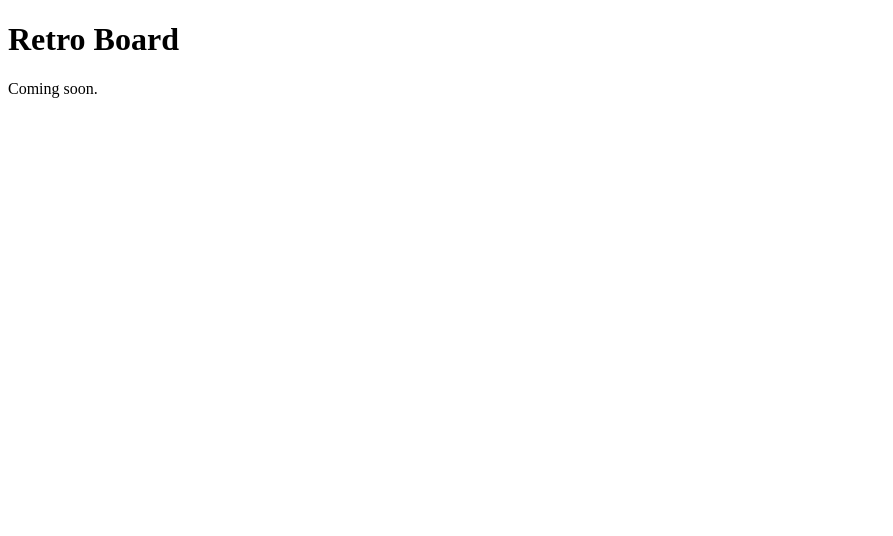
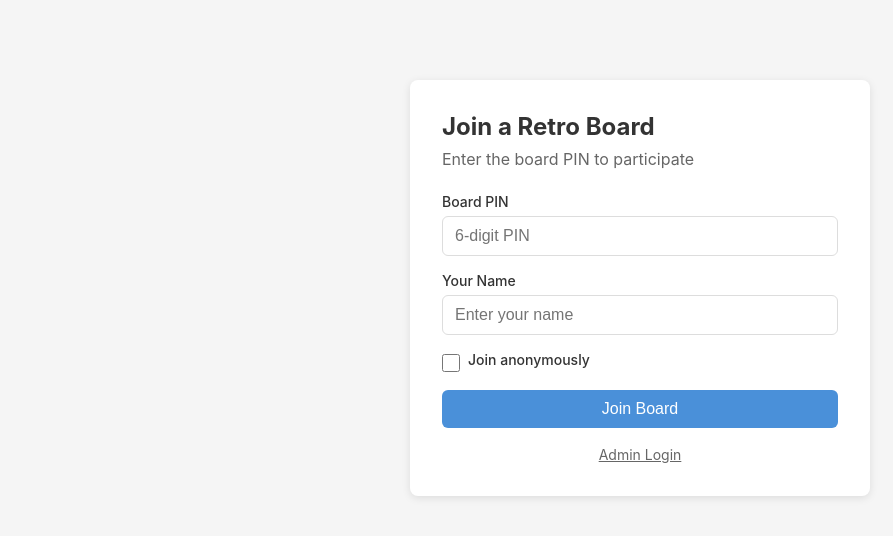
Before and after one commit to odeloglos/retro-board, a website: page public/index.html in a window 1280 px wide. Shown: the whole page, without its empty margins (0-893 px from the left). Drawn offline with Linux system fonts and the light colour scheme.

Commit message:
feat: add join page frontend

```diff
--- /dev/null
+++ b/public/css/style.css
@@ -0,0 +1,113 @@
+* {
+  margin: 0;
+  padding: 0;
+  box-sizing: border-box;
+}
+
+body {
+  font-family: -apple-system, BlinkMacSystemFont, 'Segoe UI', Roboto, sans-serif;
+  background: #f5f5f5;
+  color: #333;
+  min-height: 100vh;
+}
+
+.container {
+  max-width: 500px;
+  margin: 80px auto;
+  padding: 0 20px;
+}
+
+.card-form {
+  background: #fff;
+  border-radius: 8px;
+  padding: 32px;
+  box-shadow: 0 2px 8px rgba(0, 0, 0, 0.1);
+}
+
+.card-form h1 {
+  margin-bottom: 8px;
+  font-size: 24px;
+}
+
+.card-form p {
+  color: #666;
+  margin-bottom: 24px;
+}
+
+.form-group {
+  margin-bottom: 16px;
+}
+
+.form-group label {
+  display: block;
+  margin-bottom: 6px;
+  font-weight: 500;
+  font-size: 14px;
+}
+
+.form-group input[type="text"],
+.form-group input[type="password"] {
+  width: 100%;
+  padding: 10px 12px;
+  border: 1px solid #ddd;
+  border-radius: 6px;
+  font-size: 16px;
+}
+
+.form-group input:focus {
+  outline: none;
+  border-color: #4a90d9;
+  box-shadow: 0 0 0 3px rgba(74, 144, 217, 0.1);
+}
+
+.checkbox-group {
+  display: flex;
+  align-items: center;
+  gap: 8px;
+}
+
+.checkbox-group input[type="checkbox"] {
+  width: 18px;
+  height: 18px;
+}
+
+.btn {
+  display: inline-block;
+  padding: 10px 20px;
+  border: none;
+  border-radius: 6px;
+  font-size: 16px;
+  font-weight: 500;
+  cursor: pointer;
+  text-decoration: none;
+}
+
+.btn-primary {
+  background: #4a90d9;
+  color: #fff;
+  width: 100%;
+}
+
+.btn-primary:hover {
+  background: #357abd;
+}
+
+.error-msg {
+  background: #fef2f2;
+  color: #dc2626;
+  padding: 10px 14px;
+  border-radius: 6px;
+  margin-bottom: 16px;
+  font-size: 14px;
+  display: none;
+}
+
+.admin-link {
+  text-align: center;
+  margin-top: 16px;
+}
+
+.admin-link a {
+  color: #666;
+  font-size: 14px;
+}
--- a/public/index.html
+++ b/public/index.html
@@ -3,10 +3,37 @@
 <head>
   <meta charset="UTF-8">
   <meta name="viewport" content="width=device-width, initial-scale=1.0">
-  <title>Retro Board</title>
+  <title>Retro Board — Join</title>
+  <link rel="stylesheet" href="/css/style.css">
 </head>
 <body>
-  <h1>Retro Board</h1>
-  <p>Coming soon.</p>
+  <div class="container">
+    <div class="card-form">
+      <h1>Join a Retro Board</h1>
+      <p>Enter the board PIN to participate</p>
+      <div class="error-msg" id="error"></div>
+      <form id="join-form">
+        <div class="form-group">
+          <label for="pin">Board PIN</label>
+          <input type="text" id="pin" maxlength="6" pattern="\d{6}" placeholder="6-digit PIN" required>
+        </div>
+        <div class="form-group">
+          <label for="display-name">Your Name</label>
+          <input type="text" id="display-name" placeholder="Enter your name">
+        </div>
+        <div class="form-group">
+          <div class="checkbox-group">
+            <input type="checkbox" id="anonymous">
+            <label for="anonymous">Join anonymously</label>
+          </div>
+        </div>
+        <button type="submit" class="btn btn-primary">Join Board</button>
+      </form>
+      <div class="admin-link">
+        <a href="/login">Admin Login</a>
+      </div>
+    </div>
+  </div>
+  <script src="/js/join.js"></script>
 </body>
 </html>
--- /dev/null
+++ b/public/js/join.js
@@ -0,0 +1,51 @@
+document.addEventListener('DOMContentLoaded', () => {
+  const form = document.getElementById('join-form');
+  const pinInput = document.getElementById('pin');
+  const nameInput = document.getElementById('display-name');
+  const anonCheckbox = document.getElementById('anonymous');
+  const errorEl = document.getElementById('error');
+
+  anonCheckbox.addEventListener('change', () => {
+    nameInput.disabled = anonCheckbox.checked;
+    if (anonCheckbox.checked) {
+      nameInput.value = '';
+    }
+  });
+
+  form.addEventListener('submit', async (e) => {
+    e.preventDefault();
+    errorEl.style.display = 'none';
+
+    const pin = pinInput.value.trim();
+    const anonymous = anonCheckbox.checked;
+    const display_name = anonymous ? undefined : nameInput.value.trim();
+
+    if (!anonymous && !display_name) {
+      errorEl.textContent = 'Please enter your name or join anonymously.';
+      errorEl.style.display = 'block';
+      return;
+    }
+
+    try {
+      const res = await fetch('/api/join', {
+        method: 'POST',
+        headers: { 'Content-Type': 'application/json' },
+        body: JSON.stringify({ pin, display_name, anonymous })
+      });
+
+      const data = await res.json();
+      if (!res.ok) {
+        errorEl.textContent = data.error || 'Failed to join board.';
+        errorEl.style.display = 'block';
+        return;
+      }
+
+      sessionStorage.setItem('sessionId', data.session_id);
+      sessionStorage.setItem('displayName', data.display_name);
+      window.location.href = `/board/${data.board_id}`;
+    } catch (err) {
+      errorEl.textContent = 'Connection error. Please try again.';
+      errorEl.style.display = 'block';
+    }
+  });
+});
```
